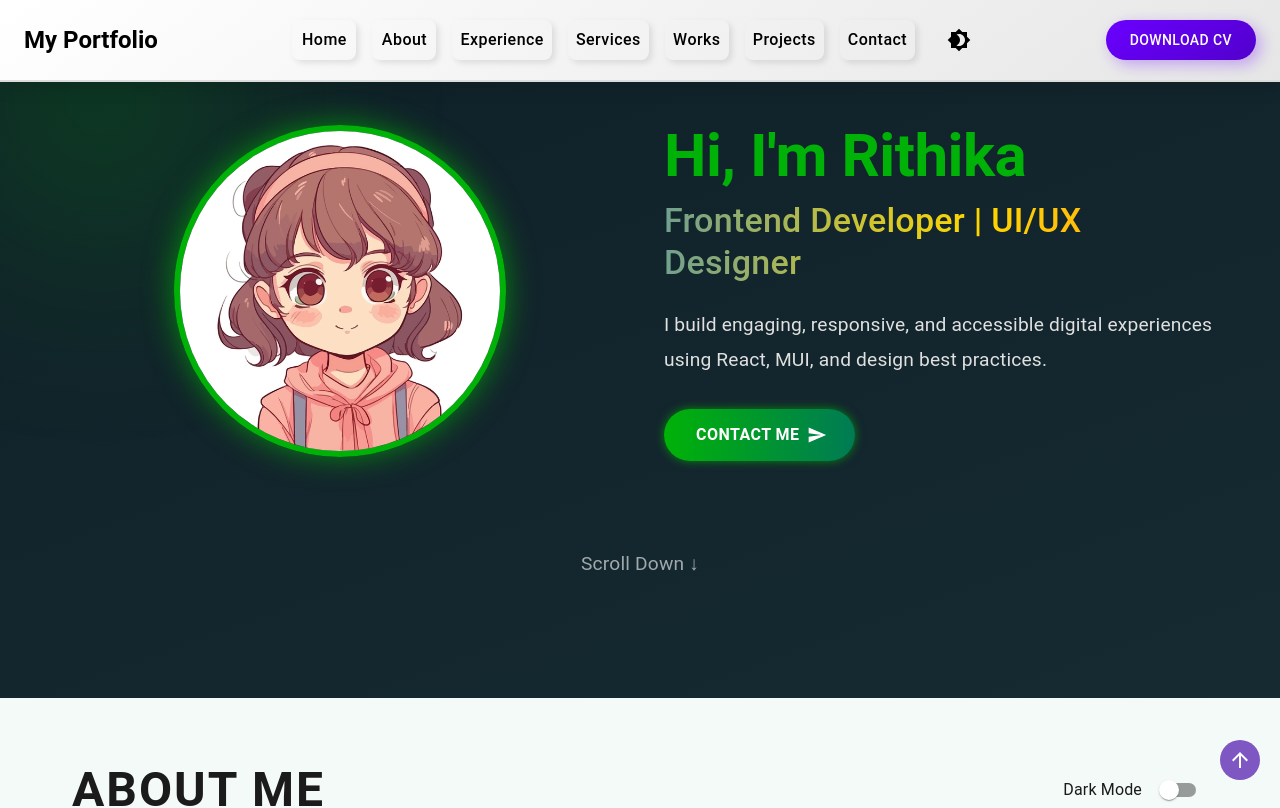
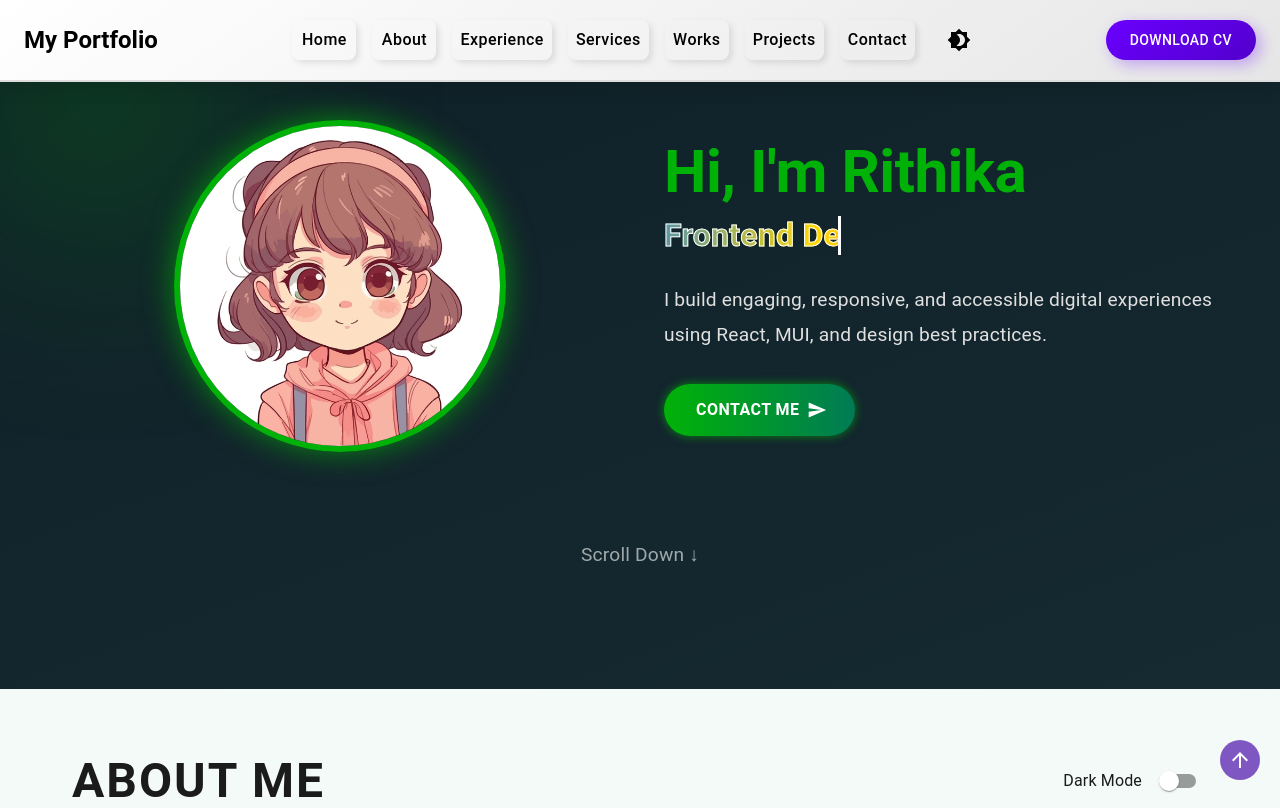
Before and after one commit to RITHIKAV21ISR040/Portfolio, a React (Create React App) app: page / in a window 1280 px wide. Shown: the top 808 px of the page. Built offline with nearby package versions, Linux system fonts and the light colour scheme.

Commit message:
Update Home.jsx

```diff
--- a/src/pages/Home.jsx
+++ b/src/pages/Home.jsx
@@ -103,16 +103,25 @@ const Home = () => {
 
               <Typography
                 variant="h4"
-                fontWeight="500"
+                fontWeight="bold"
                 sx={{
                   textAlign: "left",
-                  color: "#FFF",
+                  fontSize: { xs: "1.5rem", md: "2rem" },
+                  position: "relative",
+                  display: "inline-block",
+                  color: "transparent",
+                  WebkitTextStroke: "1px #FFF",
                   backgroundImage:
                     "linear-gradient(90deg, #00FFA3, #0075FF, #FFD700, #FF5733)",
-                  backgroundSize: "300% 100%",
+                  backgroundSize: "400% 100%",
                   WebkitBackgroundClip: "text",
-                  WebkitTextFillColor: "transparent",
-                  animation: "moveGradient 5s linear infinite",
+                  backgroundClip: "text",
+                  animation:
+                    "moveGradient 4s linear infinite, typingEffect 4s steps(30) infinite alternate",
+                  whiteSpace: "nowrap",
+                  overflow: "hidden",
+                  borderRight: "3px solid #FFF",
+                  pr: 1,
                 }}
               >
                 Frontend Developer | UI/UX Designer
@@ -206,6 +215,11 @@ const Home = () => {
             50% { background-position: 100% 50%; }
             100% { background-position: 0% 50%; }
           }
+
+          @keyframes typingEffect {
+            from { width: 0; }
+            to { width: 100%; }
+          }
         `}
       </style>
     </Box>
```
